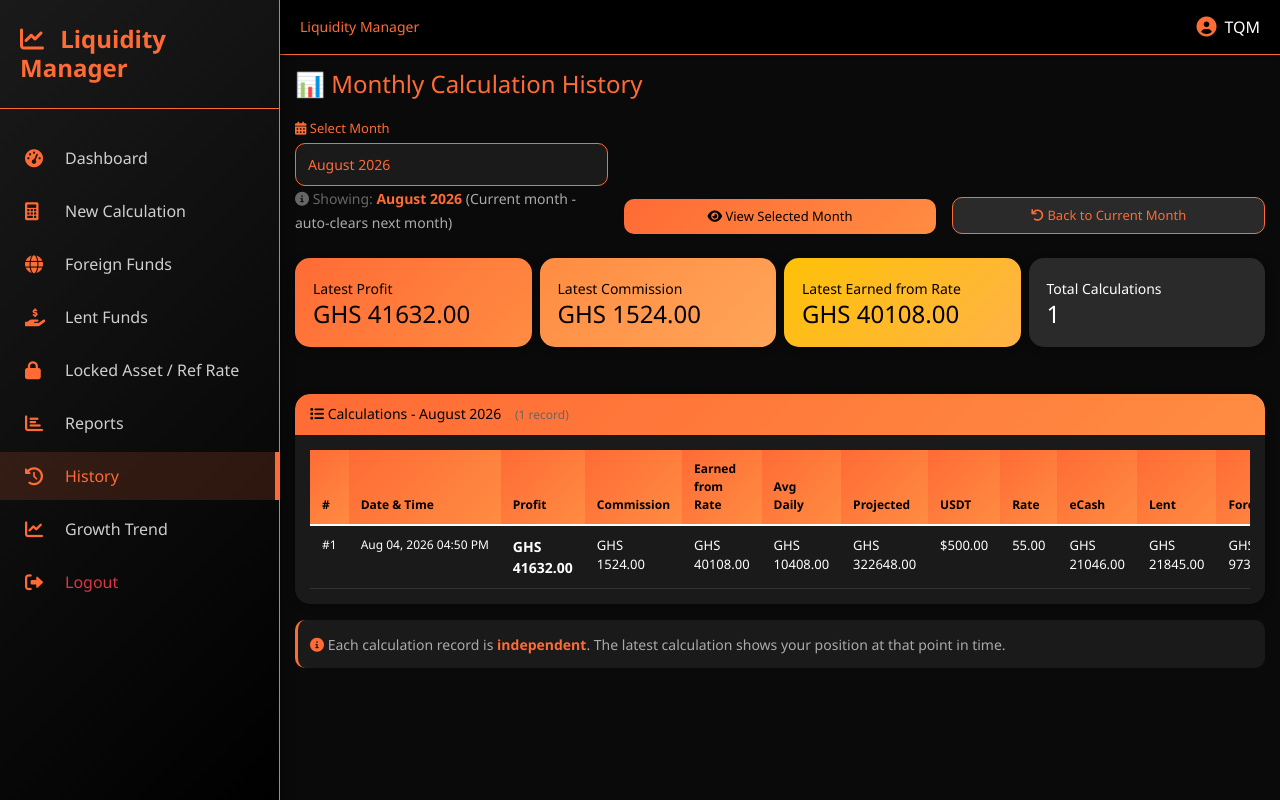
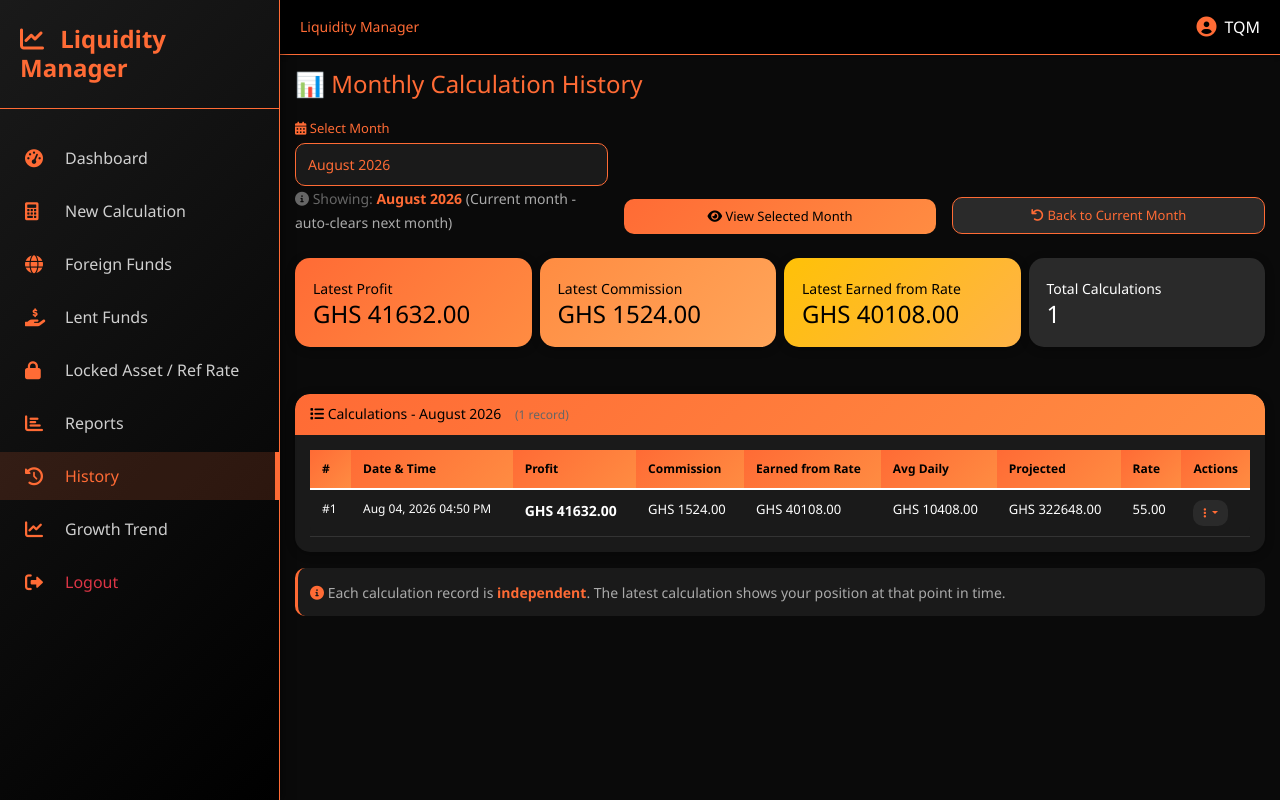
Before and after one commit to AliensOfMars1/Profit-tracker, a Flask app: page /history in a window 1280 px wide. Run offline with Flask 3, Linux system fonts and the light colour scheme; the visitor is signed in with stand-in values (Sample User, id 1); data comes from the database, SQL or seed files in the repository; both versions use the stored data as it was after the commit.

Commit message:
history table shortened

```diff
--- a/templates/history.html
+++ b/templates/history.html
@@ -101,11 +101,7 @@
                             <th>Earned from Rate</th>
                             <th>Avg Daily</th>
                             <th>Projected</th>
-                            <th>USDT</th>
                             <th>Rate</th>
-                            <th>eCash</th>
-                            <th>Lent</th>
-                            <th>Foreign</th>
                             <th style="width: 60px;">Actions</th>
                         </tr>
                     </thead>
@@ -132,19 +128,7 @@
                                 GHS {{ "%.2f"|format(calc.projected_profit) }}
                             </td>
                             <td style="color: #ffffff; font-size: 13px;">
-                                ${{ "%.2f"|format(calc.total_usdt) }}
-                            </td>
-                            <td style="color: #ffffff; font-size: 13px;">
                                 {{ "%.2f"|format(calc.rate) }}
-                            </td>
-                            <td style="color: #ffffff; font-size: 13px;">
-                                GHS {{ "%.2f"|format(calc.ecash) }}
-                            </td>
-                            <td style="color: #ffffff; font-size: 13px;">
-                                GHS {{ "%.2f"|format(calc.lent_funds) }}
-                            </td>
-                            <td style="color: #ffffff; font-size: 13px;">
-                                GHS {{ "%.2f"|format(calc.foreign_funds) }}
                             </td>
                             <td>
                                 <!-- Three Dots Menu -->
```
Also changed, not shown: instance/database.db.
